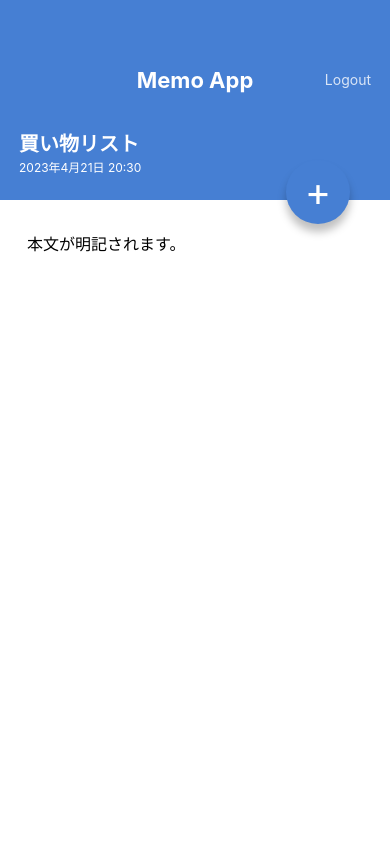
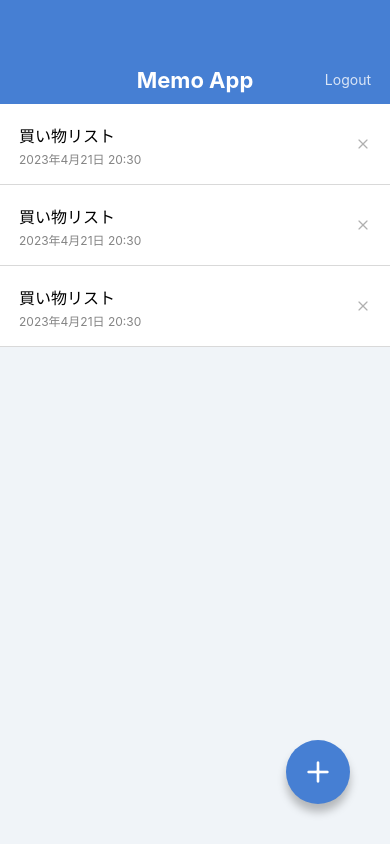
Before and after one commit to rekuuuuuu/MemoApp, a React Native app: screen / in a window 390 px wide. Built offline with nearby package versions, Linux system fonts and the light colour scheme.

Commit message:
Install @expo/vector-icons

```diff
--- a/App.jsx
+++ b/App.jsx
@@ -1,8 +1,8 @@
 import React from "react";
 
 import MemoListScreen from "./src/screens/MemoListScreen";
-import MemoDetailScreen from "./src/screens/MemoDetailScreen";
+// import MemoDetailScreen from "./src/screens/MemoDetailScreen";
 
 export default function App() {
-  return <MemoDetailScreen></MemoDetailScreen>;
+  return <MemoListScreen></MemoListScreen>;
 }
--- a/package.json
+++ b/package.json
@@ -9,6 +9,7 @@
     "web": "expo start --web"
   },
   "dependencies": {
+    "@expo/vector-icons": "^13.0.0",
     "expo": "^47.0.14",
     "expo-status-bar": "~1.4.4",
     "expo-updates": "~0.15.6",
--- a/src/components/CircleButton.jsx
+++ b/src/components/CircleButton.jsx
@@ -1,19 +1,20 @@
 import React from "react";
-import { View, Text, StyleSheet } from "react-native";
+import { View, StyleSheet } from "react-native";
 import { string, shape } from "prop-types";
+import { Feather } from "@expo/vector-icons";
 
 export default function CircleButton(props) {
-  const { children, style } = props;
+  const { style, name } = props;
   return (
     <View style={[styles.circleButton, style]}>
-      <Text style={styles.circleButtonLabel}>{children}</Text>
+      <Feather name={name} size={32} color="white" />
     </View>
   );
 }
 
 CircleButton.propTypes = {
-  children: string.isRequired,
   style: shape(),
+  name: string.isRequired,
 };
 
 CircleButton.defaultProps = {
--- a/src/components/MemoList.jsx
+++ b/src/components/MemoList.jsx
@@ -1,5 +1,6 @@
 import React from "react";
 import { View, Text, StyleSheet } from "react-native";
+import { Feather } from "@expo/vector-icons";
 
 export default function MemoList() {
   return (
@@ -10,7 +11,7 @@ export default function MemoList() {
           <Text style={styles.memoListItemDate}>2023年4月21日 20:30</Text>
         </View>
         <View>
-          <Text>×</Text>
+          <Feather name="x" size={16} color="#B0B0B0"></Feather>
         </View>
       </View>
 
@@ -20,7 +21,7 @@ export default function MemoList() {
           <Text style={styles.memoListItemDate}>2023年4月21日 20:30</Text>
         </View>
         <View>
-          <Text>×</Text>
+          <Feather name="x" size={16} color="#B0B0B0"></Feather>
         </View>
       </View>
 
@@ -30,7 +31,7 @@ export default function MemoList() {
           <Text style={styles.memoListItemDate}>2023年4月21日 20:30</Text>
         </View>
         <View>
-          <Text>×</Text>
+          <Feather name="x" size={16} color="#B0B0B0"></Feather>
         </View>
       </View>
     </View>
--- a/src/screens/MemoDetailScreen.jsx
+++ b/src/screens/MemoDetailScreen.jsx
@@ -15,7 +15,7 @@ export default function MemoDetailScreen() {
       <ScrollView style={styles.memoBody}>
         <Text style={styles.memoText}>本文が明記されます。</Text>
       </ScrollView>
-      <CircleButton style={{ top: 160, bottom: "auto" }}>+</CircleButton>
+      <CircleButton style={{ top: 160, bottom: "auto" }} name="edit-2"></CircleButton>
     </View>
   );
 }
--- a/src/screens/MemoListScreen.jsx
+++ b/src/screens/MemoListScreen.jsx
@@ -10,7 +10,7 @@ export default function MemoListScreen() {
     <View style={styles.container}>
       <AppBar></AppBar>
       <MemoList></MemoList>
-      <CircleButton>+</CircleButton>
+      <CircleButton name="plus"></CircleButton>
     </View>
   );
 }
```
